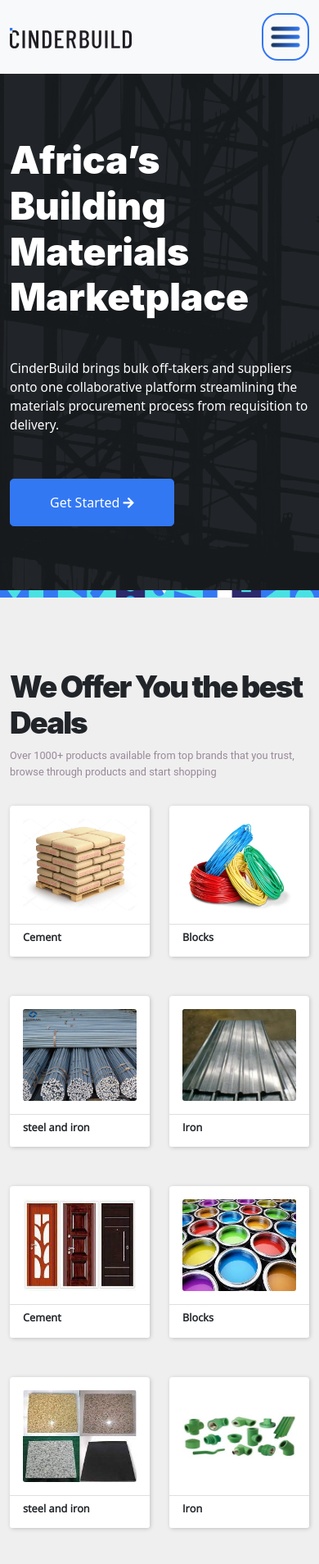
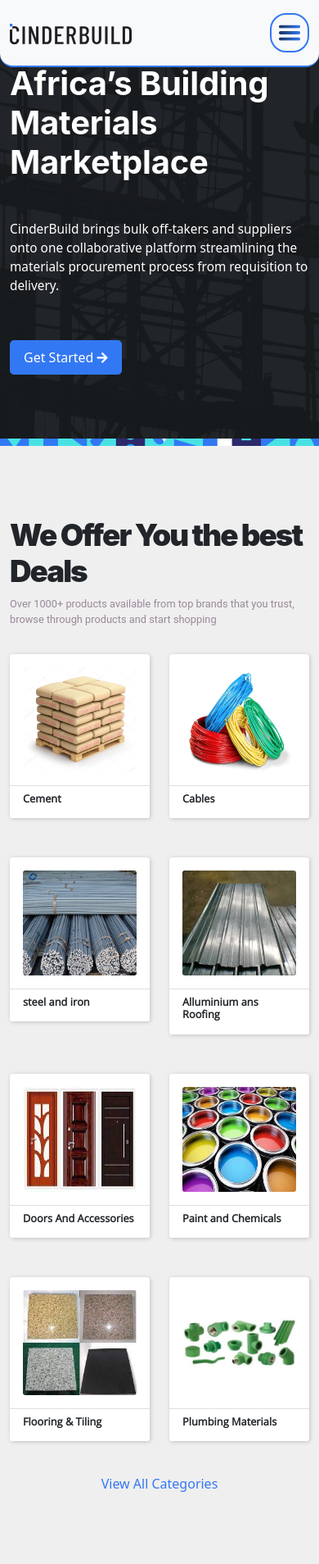
Before and after one commit to ajedamilola/cinderbuild, a React (Create React App) app: page / in a window 390 px wide. Shown: the top 1908 px of the page at 82% size. Built offline with nearby package versions, Linux system fonts and the light colour scheme.

Commit message:
Fix for really small screens

```diff
--- a/sass/_bestDeals.scss
+++ b/sass/_bestDeals.scss
@@ -29,8 +29,13 @@
         font-weight: bold;
     }
 }
-@media (max-width:1000px) {
+@media (max-width:900px) {
     .product-image{
-        height: 7rem !important;
+        height: 8rem !important;
     }
 }
+@media (max-width:350px) {
+    .product-image{
+        height: 5rem !important;
+    }
+}
--- a/sass/_cinderPeople.scss
+++ b/sass/_cinderPeople.scss
@@ -12,10 +12,12 @@
 @media (max-width: 900px) {
   .img-fluid {
     width: 80%;
+    height: 80vh !important;
   }
 }
 @media (max-width: 500px) {
   .img-fluid {
+    height: 67vh !important;
     width: 100%;
   }
 }
--- a/sass/_homeIntro.scss
+++ b/sass/_homeIntro.scss
@@ -59,12 +59,13 @@ $img-height: 500px;
 
 @media (max-width:600px) {
   .title{
-    font-size: 2.9em !important;
+    font-size: 2.5em !important;
+    font-weight: 500 !important;
   }
 }
 
 @media (max-width:300px) {
   .title{
-    font-size: 2em !important;
+    font-size: 1.85em !important;
   }
 }
--- a/sass/_navbar.scss
+++ b/sass/_navbar.scss
@@ -1,8 +1,8 @@
 .navbar {
   &-toggler {
     img {
-      width: 40px;
-      height: 40px;
+      width: 30px;
+      height: 30px;
     }
     padding: 0.45rem;
     border: 2px solid $primary !important;
--- a/sass/_testimonial.scss
+++ b/sass/_testimonial.scss
@@ -27,3 +27,9 @@
         top:120% !important;
     }
 }
+
+@media (max-width:300px) {
+    .testimonial-box-container{
+        height: 500px !important;
+    }
+}
--- a/src/Components/BrandImage.js
+++ b/src/Components/BrandImage.js
@@ -1,10 +1,11 @@
 import React from 'react'
 
-export default function BrandImage({image,dimensions = [150,150],name=""}) {
+export default function BrandImage({image,dimensions = [150,160],name=""}) {
   return (
-    <div className='bg-white brand rounded-3 text-center d-flex justify-content-center align-items-center img-scale' style={{width:"auto",maxWidth:dimensions[0],height:dimensions[1]}}>
+    <div className='bg-white brand rounded-3 text-center d-flex justify-content-center align-items-center img-scale mx-auto p-1' style={{width:"auto",maxWidth:dimensions[0],height:dimensions[1]}}>
         <img src={image} style={{
-          width:"80%",
+          width:"90%",
+          height:"100%"
         }} alt={name}/>
     </div>
   )
--- a/src/Sections/Home/BestDealsIntro.js
+++ b/src/Sections/Home/BestDealsIntro.js
@@ -19,7 +19,7 @@ export default function BestDealsIntro() {
         </div>
         {/* Single Product */}
         <div className="col-lg-3 col-md-4 col-6">
-          <ProductCard image={require("../../assets/img/cables.jpg")} name="Blocks"/>
+          <ProductCard image={require("../../assets/img/cables.jpg")} name="Cables"/>
         </div>
         {/* Single Product */}
         <div className="col-lg-3 col-md-4 col-6">
@@ -27,22 +27,22 @@ export default function BestDealsIntro() {
         </div>
         {/* Single Product */}
         <div className="col-lg-3 col-md-4 col-6">
-          <ProductCard image={require("../../assets/img/alluminium.jpg")} name="Iron"/>
+          <ProductCard image={require("../../assets/img/alluminium.jpg")} name="Alluminium ans Roofing"/>
         </div>
         <div className="col-lg-3 col-md-4 col-6">
-          <ProductCard image={require("../../assets/img/doors.jpg")} name="Cement"/>
+          <ProductCard image={require("../../assets/img/doors.jpg")} name="Doors And Accessories"/>
         </div>
         {/* Single Product */}
         <div className="col-lg-3 col-md-4 col-6">
-          <ProductCard image={require("../../assets/img/paint.jpg")} name="Blocks"/>
+          <ProductCard image={require("../../assets/img/paint.jpg")} name="Paint and Chemicals"/>
         </div>
         {/* Single Product */}
         <div className="col-lg-3 col-md-4 col-6">
-          <ProductCard image={require("../../assets/img/tiles.jpg")} name="steel and iron"/>
+          <ProductCard image={require("../../assets/img/tiles.jpg")} name="Flooring & Tiling"/>
         </div>
         {/* Single Product */}
         <div className="col-lg-3 col-md-4 col-6">
-          <ProductCard image={require("../../assets/img/pipes.jpg")} name="Iron"/>
+          <ProductCard image={require("../../assets/img/pipes.jpg")} name="Plumbing Materials"/>
         </div>
       </div>
       <div className="text-center py-4">
--- a/src/Sections/Home/HomeIntro.js
+++ b/src/Sections/Home/HomeIntro.js
@@ -11,7 +11,7 @@ export default function HomeIntro() {
           <div className="row align-items-center">
             <div className="col-sm-12 col-md-6 order-1 order-md-0 ">
               <h1 className="title">
-                <strong style={{ fontWeight: 900 }}>
+                <strong>
                   Africa’s Building Materials Marketplace
                 </strong>
               </h1>
@@ -20,7 +20,7 @@ export default function HomeIntro() {
                 collaborative platform streamlining the materials procurement
                 process from requisition to delivery.
               </p>
-              <button className="btn btn-primary btn-lg px-5 py-3">
+              <button className="btn btn-primary btn-lg">
                 Get Started <Icon name="arrow-right" color="white" />
               </button>
             </div>
--- a/src/Sections/Home/TrustBrands.js
+++ b/src/Sections/Home/TrustBrands.js
@@ -16,35 +16,41 @@ export default function TrustBrands() {
 
             {/**Slider Item */}
             <div className="carousel-item active">
-              <div className="py-5 row gy-3">
-                <div className="col-6 col-sm-4 col-md-2">
+              <div className="py-5 row justify-content-center align-items-center px-4 gy-2">
+                <div className="col-4 col-md-2">
                   <BrandImage
                     image={require("../../assets/img/logos/logo4.jpg")}
+                    dimensions={[150,100]}
                   />
                 </div>
-                <div className="col-6 col-sm-4 col-md-2">
+                <div className="col-4 col-md-2">
                   <BrandImage
                     image={require("../../assets/img/logos/logo2.png")}
+                    dimensions={[150,100]}
                   />
                 </div>
-                <div className="col-6 col-sm-4 col-md-2">
+                <div className="col-4 col-md-2">
                   <BrandImage
                     image={require("../../assets/img/logos/logo5.jpg")}
+                    dimensions={[150,100]}
                   />
                 </div>
-                <div className="col-6 col-sm-4 col-md-2">
+                <div className="col-4 col-md-2">
                   <BrandImage
                     image={require("../../assets/img/logos/logo6.jpg")}
+                    dimensions={[150,100]}
                   />
                 </div>
-                <div className="col-6 col-sm-4 col-md-2">
+                <div className="col-4 col-md-2">
                   <BrandImage
                     image={require("../../assets/img/logos/logo1.png")}
+                    dimensions={[150,100]}
                   />
                 </div>
-                <div className="col-6 col-sm-4 col-md-2">
+                <div className="col-4 col-md-2">
                   <BrandImage
                     image={require("../../assets/img/logos/logo1.png")}
+                    dimensions={[150,100]}
                   />
                 </div>
               </div>
@@ -52,35 +58,41 @@ export default function TrustBrands() {
 
             {/**Slider Item */}
             <div className="carousel-item">
-              <div className="py-5 row gy-3">
-                <div className="col-6 col-sm-4 col-md-2">
+              <div className="py-5 row justify-content-center align-items-center px-4 gy-2">
+                <div className="col-4 col-md-2">
                   <BrandImage
                     image={require("../../assets/img/logos/logo4.jpg")}
+                    dimensions={[150,100]}
                   />
                 </div>
-                <div className="col-6 col-sm-4 col-md-2">
+                <div className="col-4 col-md-2">
                   <BrandImage
                     image={require("../../assets/img/logos/logo2.png")}
+                    dimensions={[150,100]}
                   />
                 </div>
-                <div className="col-6 col-sm-4 col-md-2">
+                <div className="col-4 col-md-2">
                   <BrandImage
                     image={require("../../assets/img/logos/logo5.jpg")}
+                    dimensions={[150,100]}
                   />
                 </div>
-                <div className="col-6 col-sm-4 col-md-2">
+                <div className="col-4 col-md-2">
                   <BrandImage
                     image={require("../../assets/img/logos/logo6.jpg")}
+                    dimensions={[150,100]}
                   />
                 </div>
-                <div className="col-6 col-sm-4 col-md-2">
+                <div className="col-4 col-md-2">
                   <BrandImage
                     image={require("../../assets/img/logos/logo1.png")}
+                    dimensions={[150,100]}
                   />
                 </div>
-                <div className="col-6 col-sm-4 col-md-2">
+                <div className="col-4 col-md-2">
                   <BrandImage
                     image={require("../../assets/img/logos/logo1.png")}
+                    dimensions={[150,100]}
                   />
                 </div>
               </div>
```
Also changed, not shown: src/bootstrap/bootstrap.css, 1 other file (tests, documents, lock files or other folders).
